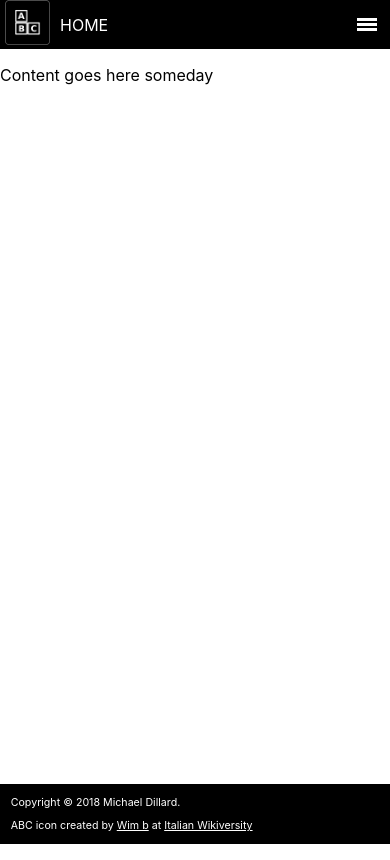
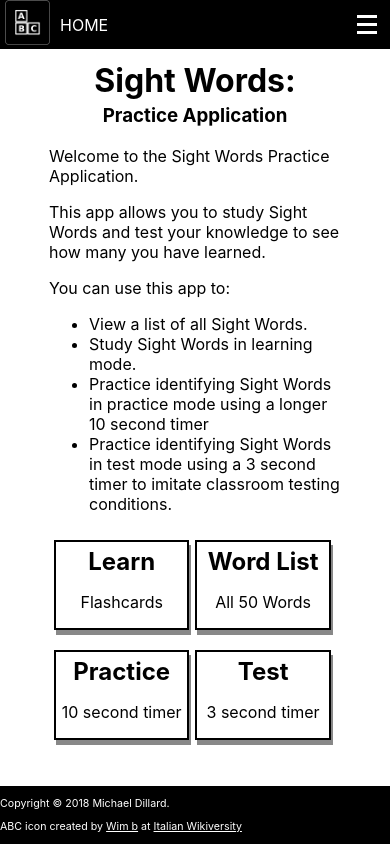
Before and after one commit to mkdillard/sight-words, a React (Create React App) app: page /#/ in a window 390 px wide. Built offline with nearby package versions, Linux system fonts and the light colour scheme.

Commit message:
Added home page and improved header.
	Adding homepage required creating button component.
	Tweaked header hamburger to hide on loss of focus.
	Misc other changs.

```diff
--- a/src/App.css
+++ b/src/App.css
@@ -1,44 +1,6 @@
-* {
-    box-sizing: border-box;
+.appWrapper {
+  display: flex;
+  flex-direction: column;
+  justify-content: center;
+  align-items: center;
 }
-
-/* For mobile phones: */
-[class*="col-"] {
-    width: 100%;
-}
-@media only screen and (min-width: 600px) {
-    /* For tablets: */
-    .col-s-1 {width: 8.33%;}
-    .col-s-2 {width: 16.66%;}
-    .col-s-3 {width: 25%;}
-    .col-s-4 {width: 33.33%;}
-    .col-s-5 {width: 41.66%;}
-    .col-s-6 {width: 50%;}
-    .col-s-7 {width: 58.33%;}
-    .col-s-8 {width: 66.66%;}
-    .col-s-9 {width: 75%;}
-    .col-s-10 {width: 83.33%;}
-    .col-s-11 {width: 91.66%;}
-    .col-s-12 {width: 100%;}
-}
-@media only screen and (min-width: 768px) {
-    /* For desktop: */
-    .col-1 {width: 8.33%;}
-    .col-2 {width: 16.66%;}
-    .col-3 {width: 25%;}
-    .col-4 {width: 33.33%;}
-    .col-5 {width: 41.66%;}
-    .col-6 {width: 50%;}
-    .col-7 {width: 58.33%;}
-    .col-8 {width: 66.66%;}
-    .col-9 {width: 75%;}
-    .col-10 {width: 83.33%;}
-    .col-11 {width: 91.66%;}
-    .col-12 {width: 100%;}
-}
-
-.row::after {
-    content: "";
-    clear: both;
-    display: table;
-}
--- a/src/App.js
+++ b/src/App.js
@@ -1,7 +1,8 @@
 import React, { Component } from 'react';
-import { HashRouter, Route } from 'react-router-dom';
+import { BrowserRouter, Route } from 'react-router-dom';
 import Header from './components/Header/Header';
 import Footer from './components/Footer/Footer';
+import Home from './components/Home/Home';
 
 import './App.css';
 
@@ -9,19 +10,19 @@ class App extends Component {
 
   render() {
     return (
-      <HashRouter>
-        <div>
-          <div className='row'>
-            <Header className='col-12 col-s-12' />
-          </div>
-          <div className='row'>
-            <p>Content goes here someday</p>
-          </div>
-          <div className='row'>
-            <Footer className='col-12 col-s-12' />
-          </div>
+      <BrowserRouter>
+        <div className='appWrapper'>
+          <Header />
+          <Route exact path='/' render={(routerProps) => <Home {...routerProps} />} />
+          {/*
+            <Route path='/wordlists' component={WordLists} />
+            <Route path='/learn' component={Learn} />
+            <Route path='/practice' component={Practice} />
+            <Route path='/test' component={Test} />
+          */}
+          <Footer />
         </div>
-      </HashRouter>
+      </BrowserRouter>
     );
   }
 }
--- /dev/null
+++ b/src/components/Button/Button.css
@@ -0,0 +1,26 @@
+.menu-button {
+  width: 100%;
+  height: auto;
+  margin: 10px auto;
+  border: 2px solid #000000;
+  box-shadow: 2px 5px #888888;
+  display: flex;
+  flex-direction: column;
+  align-items: center;
+  justify-content: center;
+
+}
+
+.menu-button h2 {
+  margin-top: 5px;
+  margin-bottom: 0px;
+}
+
+.menu-button:hover {
+  background-color: #DDDDDD;
+}
+
+.menu-button:active {
+  box-shadow: 1px 3px #444444;
+  transform: translateY(2px) translateX(1px);
+}
--- /dev/null
+++ b/src/components/Button/Button.js
@@ -0,0 +1,14 @@
+import React from 'react';
+import './Button.css';
+
+const Button = ({name, description, cb}) => {
+
+  return (
+    <div className='menu-button' onClick={() => cb(name.toLowerCase())}>
+    <h2>{name}</h2>
+    <p>{description}</p>
+  </div>
+  );
+}
+
+export default Button;
--- a/src/components/Footer/Footer.css
+++ b/src/components/Footer/Footer.css
@@ -1,5 +1,5 @@
-.wrapper {
-  position: absolute;
+.footerWrapper {
+  position: fixed;
   left: 0;
   bottom: 0;
   right: 0;
--- a/src/components/Footer/Footer.js
+++ b/src/components/Footer/Footer.js
@@ -5,7 +5,7 @@ const Footer = () => {
   let year = new Date().getFullYear();
 
   return (
-    <div className='wrapper'>
+    <div className='footerWrapper'>
       <div className='copyright'>
         <p>
           Copyright &copy; {year} Michael Dillard.
--- a/src/components/Header/Header.css
+++ b/src/components/Header/Header.css
@@ -2,6 +2,10 @@
   width: 100%;
   background-color: #000000;
   color: #FFFFFF;
+  position: fixed;
+  left: 0;
+  top: 0;
+  right: 0;
   display: flex;
   align-items: center;
   justify-content: center;
@@ -48,10 +52,14 @@
   .hamburger:before {
       content: "";
       position: absolute;
-      top: 0.1em;
+      top: 0.3em;
       left: 0px;
       width: 100%;
       border-top: 0.2em solid #FFFFFF;
+  }
+
+  .hamburger:focus {
+    outline: none;
   }
 
   .hamburgerDropdown {
@@ -62,7 +70,7 @@
     position: absolute;
     z-index: 1;
     right: -0.8em;
-    top: 1.71em;
+    top: 1.85em;
 
   }
 
--- a/src/components/Header/Header.js
+++ b/src/components/Header/Header.js
@@ -29,12 +29,14 @@ class Header extends React.Component {
             />
           </Link>
           <Link className='headerLink firstLink' to='/'>HOME</Link>
-          <Link className='headerLink' to='/wordlists'>WORD LISTS</Link>
+          <Link className='headerLink' to='/wordlist'>WORD LIST</Link>
           <Link className='headerLink' to='/learn'>LEARN</Link>
           <Link className='headerLink' to='/practice'>PRACTICE</Link>
           <Link className='headerLink' to='/test'>TEST</Link>
         </div>
-        {/*Mobile Navbar*/}
+        {/*
+          Mobile Navbar
+        */}
         <div className='navbar mobile'>
           <div className='mobileNavLeftWrapper'>
             <Link className='headerLink firstLink' to='/'>
@@ -44,10 +46,10 @@ class Header extends React.Component {
             </Link>
             <Link className='headerLink firstLink' to='/'>HOME</Link>
           </div>
-          <div className='hamburger' onClick={this.toggleHidden}>
+          <div className='hamburger' tabIndex='-1' onClick={this.toggleHidden} onBlur={this.toggleHidden}>
             {!this.state.isHidden &&
               <div className='hamburgerDropdown'>
-                <Link className='headerLink dropdownLink' to='/wordlists'>WORD LISTS</Link>
+                <Link className='headerLink dropdownLink' to='/wordlist'>WORD LIST</Link>
                 <Link className='headerLink dropdownLink' to='/learn'>LEARN</Link>
                 <Link className='headerLink dropdownLink' to='/practice'>PRACTICE</Link>
                 <Link className='headerLink dropdownLink' to='/test'>TEST</Link>
--- /dev/null
+++ b/src/components/Home/Home.css
@@ -0,0 +1,52 @@
+.homeContent {
+  margin: 30px 10%;
+  padding: 10px;
+  display: flex;
+  align-items: center;
+  justify-content: center;
+  text-align: center;
+  padding-bottom: 5em;
+}
+
+.homeContent h1 {
+  margin-bottom: -15px;
+}
+
+.homeContent p {
+  text-align: left;
+}
+
+.homeContent ul {
+  text-align: left;
+}
+
+.homeMenu {
+  display: flex;
+  flex-wrap: wrap;
+  flex-direction: row;
+}
+
+.homeLink {
+  flex-basis: calc(45%);
+  text-decoration: none;
+  color: #000000;
+  padding: 0;
+  margin: 0 5px;
+}
+
+.homeLink Button {
+  width: 50%;
+  margin: 0;
+}
+
+@media only screen and (max-width: 500px) {
+
+  .desktop{
+    display: none;
+  }
+
+}
+
+@media only screen and (min-width: 500px) {
+
+}
--- /dev/null
+++ b/src/components/Home/Home.js
@@ -0,0 +1,54 @@
+import React from 'react';
+import { Link } from 'react-router-dom';
+import Button from '../Button/Button';
+import './Home.css';
+
+const Home = (props) => {
+
+  console.log(props);
+
+  return (
+    <div className='homeContent'>
+      <div>
+        <h1>Sight Words:</h1>
+        <h3>Practice Application</h3>
+        <p>
+          Welcome to the Sight Words Practice Application.
+        </p>
+        <p>
+          This app allows you to study Sight Words and test
+          your knowledge to see how many you have learned.
+        </p>
+        <p>
+          You can use this app to:
+        </p>
+        <ul>
+          <li>View a list of all Sight Words.</li>
+          <li>Study Sight Words in learning mode.</li>
+          <li>Practice identifying Sight Words in practice
+              mode using a longer 10 second timer</li>
+          <li>Practice identifying Sight Words in test
+              mode using a 3 second timer to imitate
+              classroom testing conditions.
+          </li>
+        </ul>
+        <div className='homeMenu'>
+          <Link className='homeLink' to="/learn">
+            <Button name={'Learn'} description={'Flashcards'} cb={() => {console.log('Hi')}} />
+          </Link>
+          <Link className='homeLink' to="/wordlist">
+            <Button name={'Word List'} description={'All 50 Words'} cb={() => {console.log('Hi')}} />
+          </Link>
+          <Link className='homeLink' to="/practice">
+            <Button name={'Practice'} description={'10 second timer'} cb={() => {console.log('Hi')}} />
+          </Link>
+          <Link className='homeLink' to="/test">
+            <Button name={'Test'} description={'3 second timer'} cb={() => {console.log('Hi')}} />
+          </Link>
+        </div>
+      </div>
+    </div>
+  );
+
+}
+export default Home;
```
